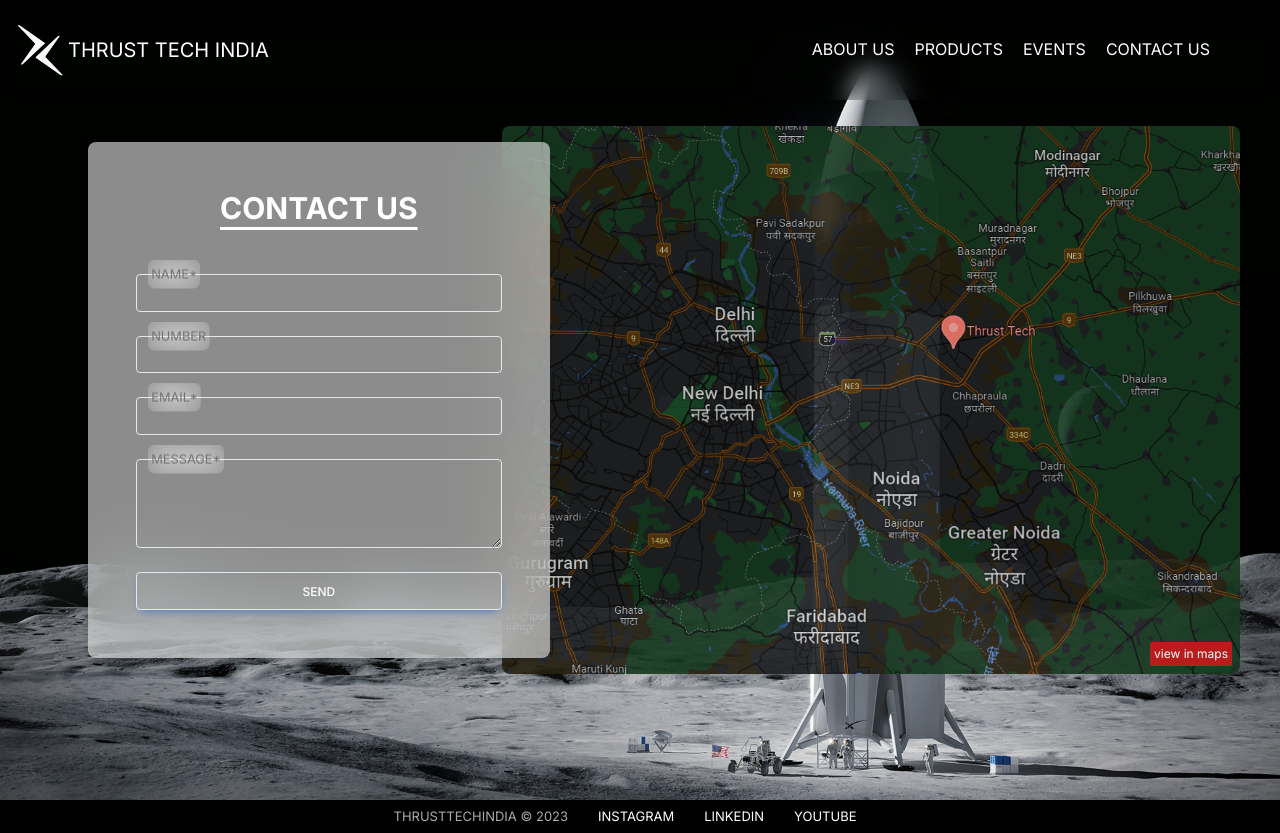
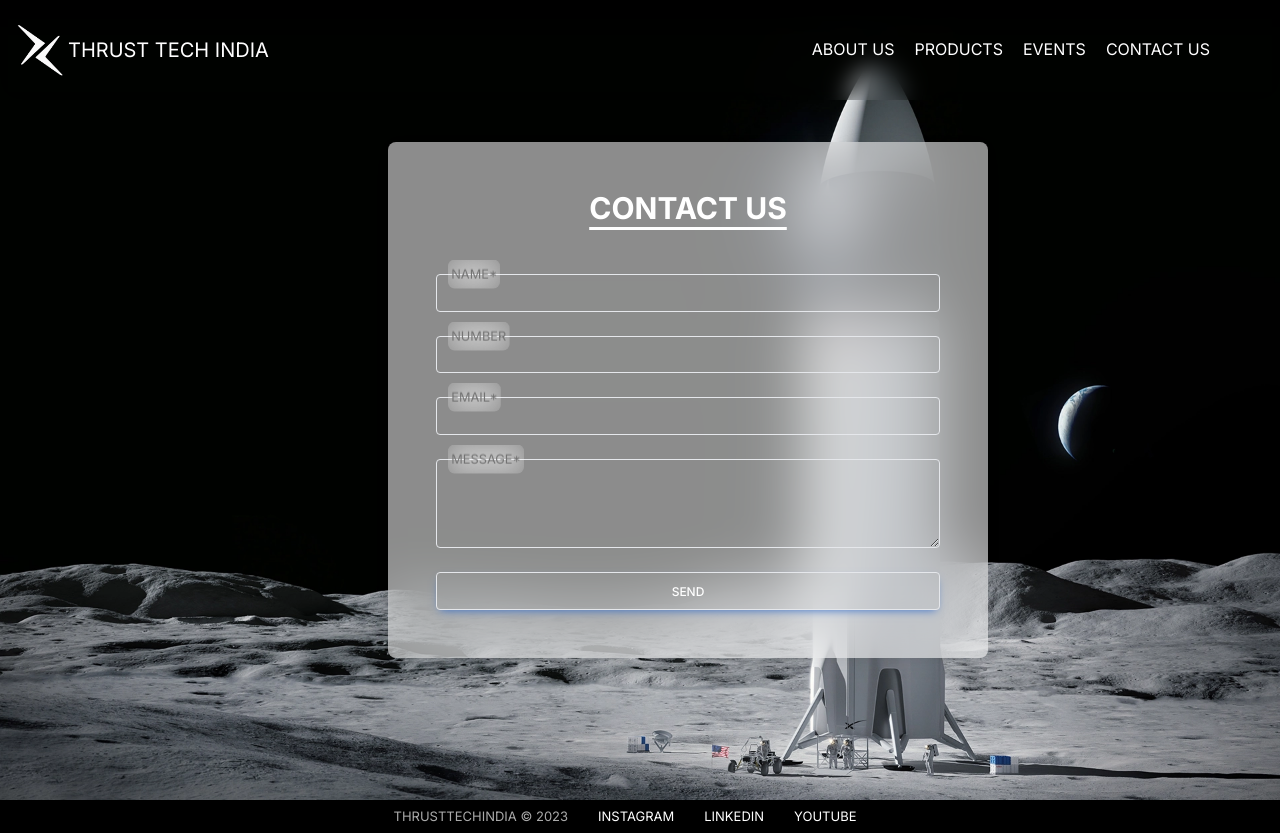
Before and after one commit to viralgupta/thrust-tech, a Next.js app: page /contactus in a window 1280 px wide. Built offline with nearby package versions, Linux system fonts and the light colour scheme.

Commit message:
fixed a tag loads before in contact us

```diff
--- a/app/contactus/page.tsx
+++ b/app/contactus/page.tsx
@@ -14,7 +14,7 @@ const page = () => {
     email: "",
     message: "",
   });
-  const [submitting, setSubmitting] = useState(false)
+  const [submitting, setSubmitting] = useState(false);
 
   const formSchema = z.object({
     name: z.string().min(1, "Name field can not empty"),
@@ -40,7 +40,10 @@ const page = () => {
     if (validation.success) {
       const formData = new FormData();
       formData.append("Name", validation.data.name);
-      { validation.data.number && formData.append("Number", validation.data.number) }
+      {
+        validation.data.number &&
+          formData.append("Number", validation.data.number);
+      }
       formData.append("Email", validation.data.email);
       formData.append("Message", validation.data.message);
       const promise = fetch(
@@ -69,15 +72,15 @@ const page = () => {
             throw "error";
           }
           setSubmitting(false);
-        })
-        toast.promise(promise, {
-          loading: 'Please Wait, Submitting the form...',
-          success: () => {
-            return `Your message has been delivered : )`;
-          },
-          error: 'Error Submitting Form, Please Reach Us Through Our Socials!',
-          duration: 5000
         });
+      toast.promise(promise, {
+        loading: "Please Wait, Submitting the form...",
+        success: () => {
+          return `Your message has been delivered : )`;
+        },
+        error: "Error Submitting Form, Please Reach Us Through Our Socials!",
+        duration: 5000,
+      });
     } else {
       let index = 0;
       const displayNextError = () => {
@@ -93,14 +96,24 @@ const page = () => {
     }
   };
 
+  function handleImageLoad() {
+    document.getElementById('parentDiv')!.style.display = 'block';
+    // document.querySelector('#parentDiv a')!.style.display = 'inline-block';
+  }
+
   return (
     <>
       <section
         id="section-a"
         className="p-2 md:p-10 flex justify-center align-middle items-center pt-10"
         style={{ backgroundImage: `url(/img/section-f.webp)` }}
-        >
-        <Toaster position="bottom-right" richColors closeButton duration={1000} />
+      >
+        <Toaster
+          position="bottom-right"
+          richColors
+          closeButton
+          duration={1000}
+        />
         <div className="relative mx-auto md:mx-0 md:translate-x-12 md:w-1/2 w-full text-center z-[1] md:px-12 block rounded-lg px-6 py-12 bg-[hsla(0,0%,100%,0.55)] shadow-[0_2px_15px_-3px_rgba(0,0,0,0.07),0_10px_20px_-2px_rgba(0,0,0,0.04)] backdrop-blur-[30px] dark:bg-[hsla(0,0%,5%,0.5)] dark:shadow-black/20 ">
           <h2 className="mb-12 text-xl md:text-3xl underline-offset-8 underline font-bold">
             Contact&nbsp;us
@@ -185,19 +198,22 @@ const page = () => {
             </button>
           </form>
         </div>
-        <div className="relative hidden md:block text-end">
+        <div id="parentDiv" className="relative hidden md:block text-end">
           <a
             href="https://www.google.com/maps/place/Thrust+Tech/@28.6775365,77.3611831,10.32z/data=!4m6!3m5!1s0x390cf18883097b0f:0x14d61ddbe213e804!8m2!3d28.6689899!4d77.4502252!16s%2Fg%2F11ss3clxpg?entry=ttu"
             target="_blank"
             rel="noopener"
             className="absolute bottom-0 right-0 m-2 z-10 p-1 bg-red-700 text-xs text-white w-min rounded-sm h-min align-bottom hover:bg-gray-900 duration-300 mt-1 ml-auto lowercase cursor-pointer"
+            style={{display: "none"}}
           >
-            View&nbsp;In&nbsp;Maps
+            View In Maps
           </a>
           <img
             src="/img/maps.png"
             alt="maps"
             className="rounded-lg opacity-90 hover:opacity-100 duration-500"
+            onLoad={handleImageLoad}
+            style={{display: "none"}}
           />
         </div>
       </section>
```
